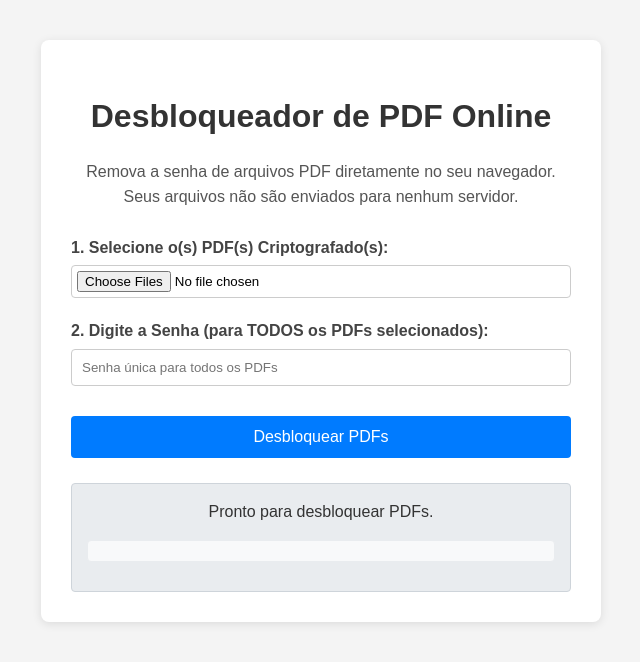
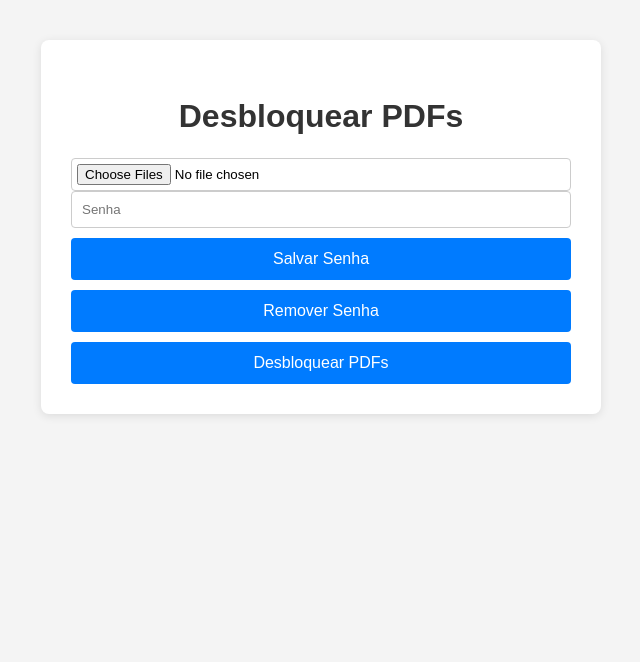
Before and after one commit to paulobrun0/PDF-Decryptor, a plain HTML site: page index.html in a window 1280 px wide. Shown: the whole page, without its empty margins (319-959 px from the left). Drawn offline with Linux system fonts and the light colour scheme.

Commit message:
Update index.html

```diff
--- a/index.html
+++ b/index.html
@@ -1,59 +1,28 @@
 <!DOCTYPE html>
-<html lang="pt-br">
+<html lang="pt-BR">
 <head>
-    <!-- Metadados Essenciais -->
-    <meta charset="UTF-8">
-    <meta http-equiv="X-UA-Compatible" content="IE=edge"> <!-- Para compatibilidade com versões legadas do IE -->
-    <meta name="viewport" content="width=device-width, initial-scale=1.0">
-
-    <!-- Título da Página -->
-    <title>Desbloqueador de PDF Online e Seguro</title>
-
-    <!-- SEO e Descrição -->
-    <meta name="description" content="Desbloqueie arquivos PDF protegidos por senha diretamente no seu navegador. Ferramenta online, segura e gratuita que não envia seus arquivos para servidores.">
-    <meta name="keywords" content="desbloquear pdf, remover senha pdf, pdf online, pdf seguro, javascript, pdf-lib, github pages">
-    <!-- <meta name="author" content="Seu Nome ou Nome do Projeto"> --> <!-- Opcional: Adicione seu nome/projeto -->
-
-    <!-- Link para o CSS -->
-    <!-- Garanta que o arquivo 'style.css' esteja na mesma pasta ou ajuste o caminho -->
-    <link rel="stylesheet" href="style.css">
-
-    <!-- Favicon (Opcional mas recomendado) -->
-    <!-- Coloque um arquivo favicon.ico na raiz ou ajuste o href -->
-    <!-- <link rel="icon" href="favicon.ico" type="image/x-icon"> -->
-    <!-- Considere adicionar outros tamanhos/formatos para diferentes dispositivos -->
-
+  <meta charset="UTF-8">
+  <meta name="viewport" content="width=device-width, initial-scale=1.0">
+  <title>Desbloquear PDFs</title>
+  <link rel="stylesheet" href="style.css">
+  <script src="https://cdnjs.cloudflare.com/ajax/libs/pdf.js/2.14.305/pdf.min.js"></script>
+  <script src="https://cdnjs.cloudflare.com/ajax/libs/pdf-lib/1.17.1/pdf-lib.min.js"></script>
 </head>
 <body>
+  <div class="container">
+    <h1>Desbloquear PDFs</h1>
+    <input type="file" id="pdfInput" accept="application/pdf" multiple>
+    <div id="fileList"></div>
 
-    <div class="container">
-        <h1>Desbloqueador de PDF Online</h1>
-        <p>Remova a senha de arquivos PDF diretamente no seu navegador. Seus arquivos não são enviados para nenhum servidor.</p>
-
-        <div class="form-group">
-            <label for="pdfFiles">1. Selecione o(s) PDF(s) Criptografado(s):</label>
-            <input type="file" id="pdfFiles" accept=".pdf" multiple>
-        </div>
-
-        <div class="form-group">
-            <label for="pdfPassword">2. Digite a Senha (para TODOS os PDFs selecionados):</label>
-            <input type="password" id="pdfPassword" placeholder="Senha única para todos os PDFs">
-        </div>
-
-        <button id="unlockButton">Desbloquear PDFs</button>
-
-        <div id="status" role="status" aria-live="polite"> <!-- Adicionado role e aria-live para acessibilidade -->
-            <p>Pronto para começar.</p>
-            <!-- Área para logs detalhados -->
-            <ul id="logMessages"></ul>
-            <progress id="progressBar" value="0" max="100" style="display: none; width: 100%;" aria-label="Progresso do desbloqueio"></progress> <!-- Adicionado aria-label -->
-        </div>
+    <div class="password-container">
+      <input type="password" id="senha" placeholder="Senha" value="" />
+      <button onclick="savePassword()">Salvar Senha</button>
+      <button onclick="clearPassword()">Remover Senha</button>
     </div>
 
-    <!-- Scripts carregados no final e com 'defer' para melhor performance e execução na ordem correta -->
-    <!-- Garanta que os arquivos .js estejam na mesma pasta ou ajuste o caminho -->
-    <script defer src="pdf-lib.min.js"></script>
-    <script defer src="script.js"></script>
+    <button onclick="desbloquearPDFs()">Desbloquear PDFs</button>
+  </div>
 
+  <script src="script.js"></script>
 </body>
 </html>
```
